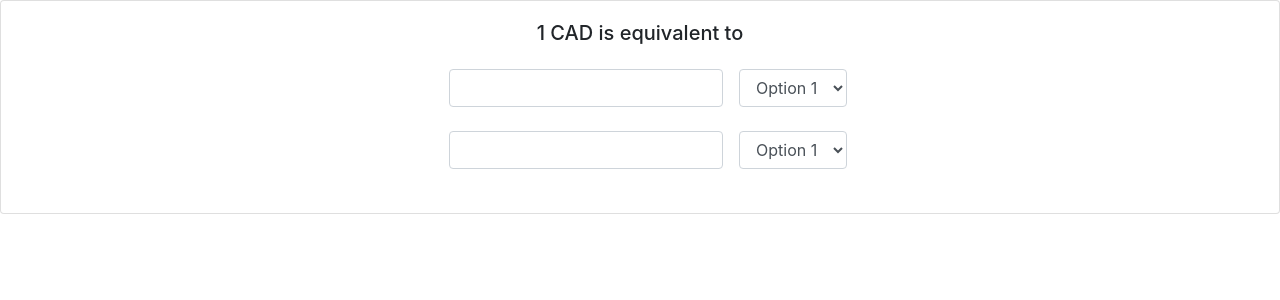
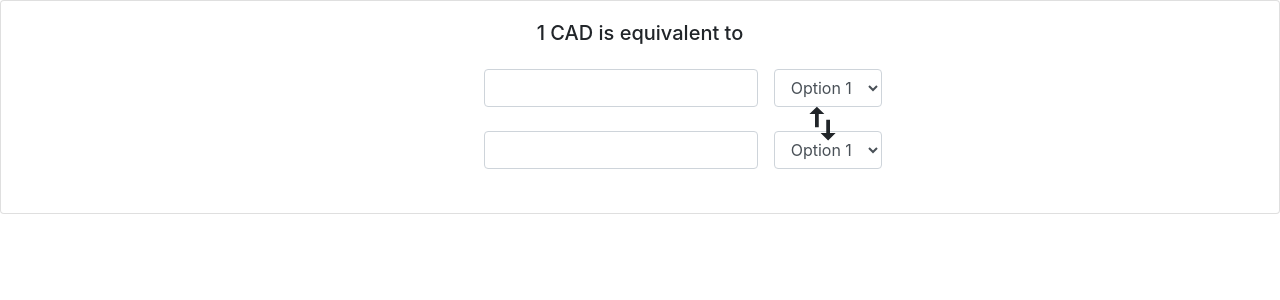
Before and after one commit to grace0925/currency-converter, a React (Create React App) app: page / in a window 1280 px wide. Shown: the top 300 px of the page. Built offline with nearby package versions, Linux system fonts and the light colour scheme.

Commit message:
🎳 Position swap icon

```diff
--- a/src/Converter.js
+++ b/src/Converter.js
@@ -1,10 +1,13 @@
 import React, { Component } from 'react'
+import {MdSwapVert} from 'react-icons/md'
 
 class Converter extends Component {
     render() {
         return(
             <div className="card card-body">
                 <h5>1 CAD is equivalent to</h5>
+                <div className="row justify-content-center">
+                    <div className="col-3 ml-5">
                         <form className="form-inline mt-3 mb-4 mx-auto">
                             <div className="form-group">
                                 <input className="form-control mx-3"></input>
@@ -13,7 +16,7 @@ class Converter extends Component {
                                 </select>
                             </div>
                         </form>
-                <form className="form-inline mb-4 mx-auto">
+                        <form className="form-inline mb-4">
                             <div className="form-group">
                                 <input className="form-control mx-3"></input>
                                 <select className="form-control">
@@ -22,6 +25,11 @@ class Converter extends Component {
                             </div>
                         </form>
                     </div>
+                    <div className="col-1 align-self-center">
+                        <MdSwapVert size="45"/>
+                    </div>
+                </div>
+            </div>
 
         )
     }
```
Lines whose indentation alone changed are shown as unchanged.
